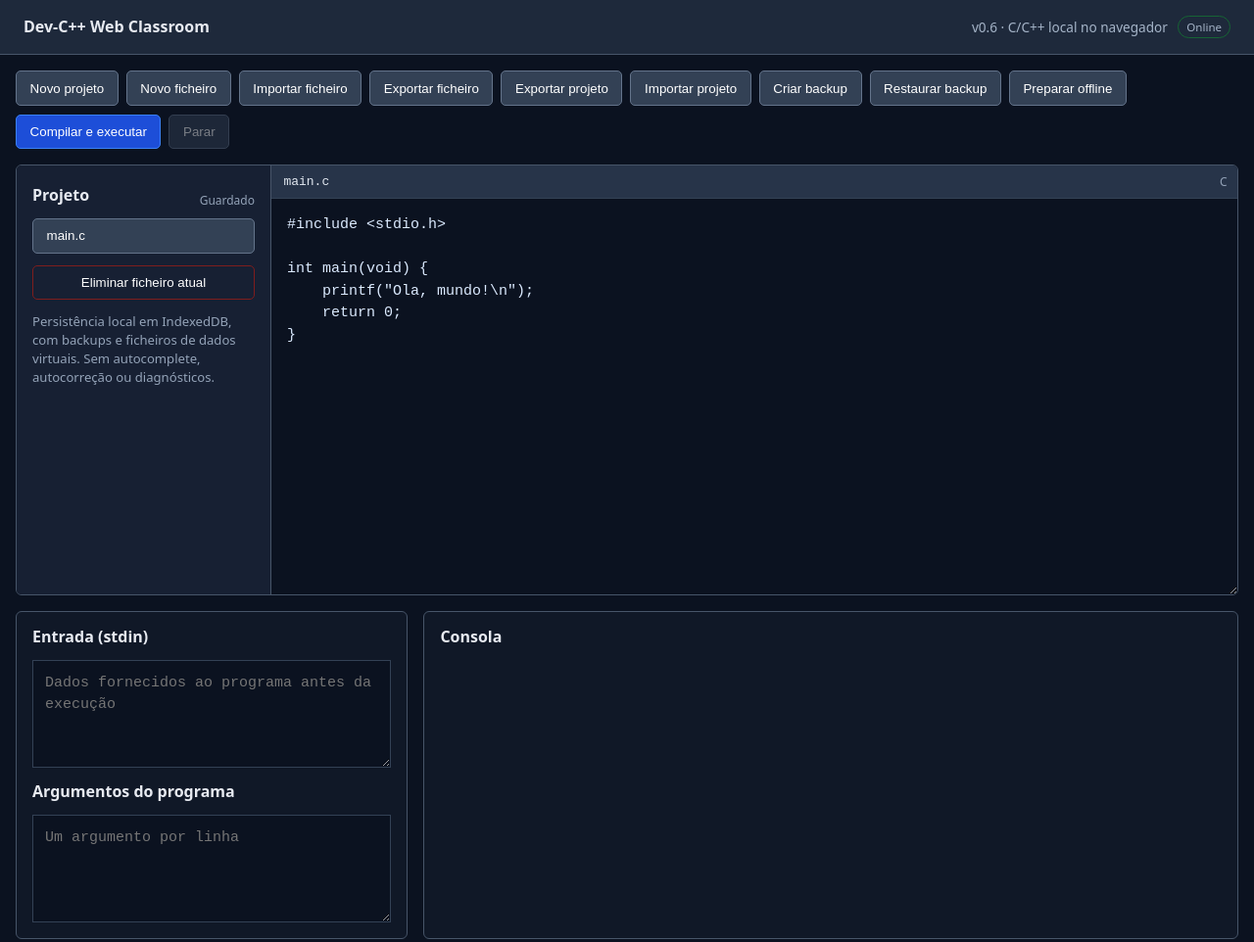
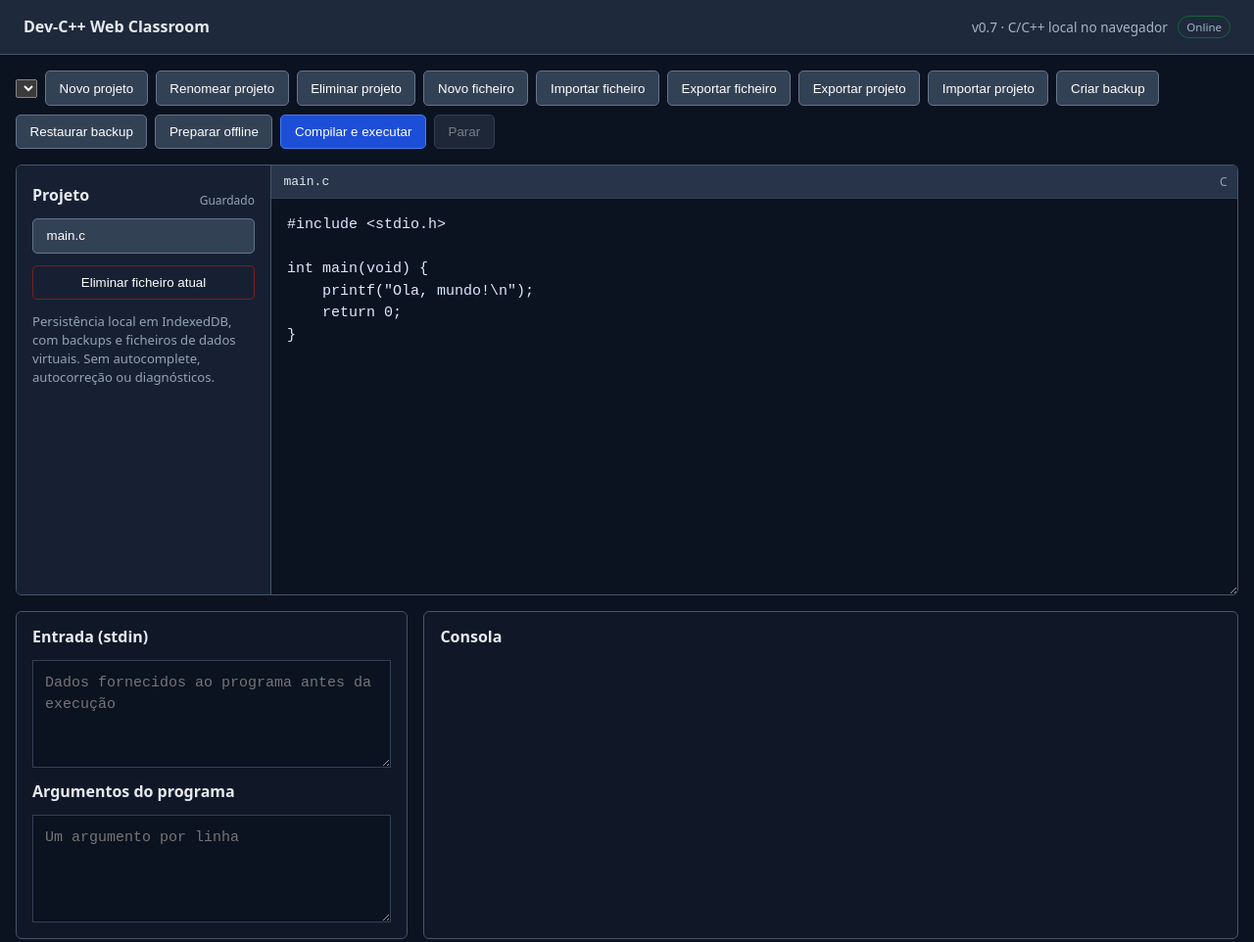
Before and after one commit to kadigo36/devcpp-web-classroom, a website with bundled scripts: page index.html in a window 1280 px wide. Shown: the whole page at 98% size. Built offline with nearby package versions, Linux system fonts and the light colour scheme.

Commit message:
feat(v0.7): add project library controls

```diff
--- a/index.html
+++ b/index.html
@@ -12,14 +12,17 @@
   <header>
     <strong>Dev-C++ Web Classroom</strong>
     <div class="header-meta">
-      <span>v0.6 · C/C++ local no navegador</span>
+      <span>v0.7 · C/C++ local no navegador</span>
       <span id="networkStatus" class="status-pill">A verificar rede…</span>
     </div>
   </header>
 
   <main>
     <nav class="toolbar">
+      <select id="projectSelect" aria-label="Projeto atual"></select>
       <button id="newProject">Novo projeto</button>
+      <button id="renameProject">Renomear projeto</button>
+      <button id="deleteProject">Eliminar projeto</button>
       <button id="newFile">Novo ficheiro</button>
       <button id="open">Importar ficheiro</button>
       <button id="save">Exportar ficheiro</button>
```
